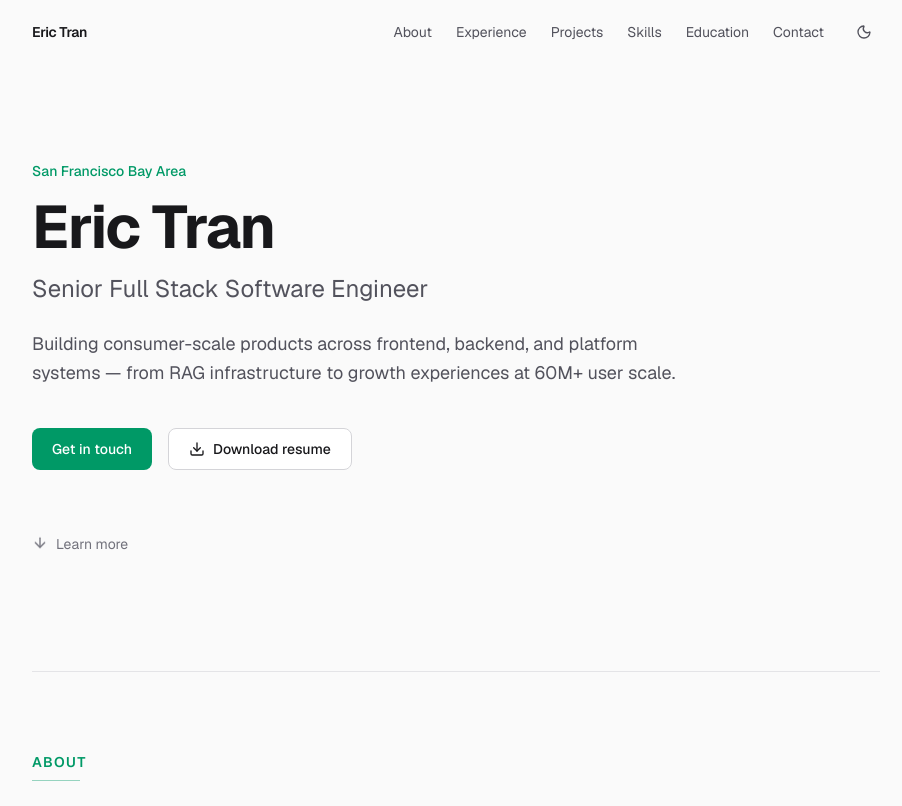
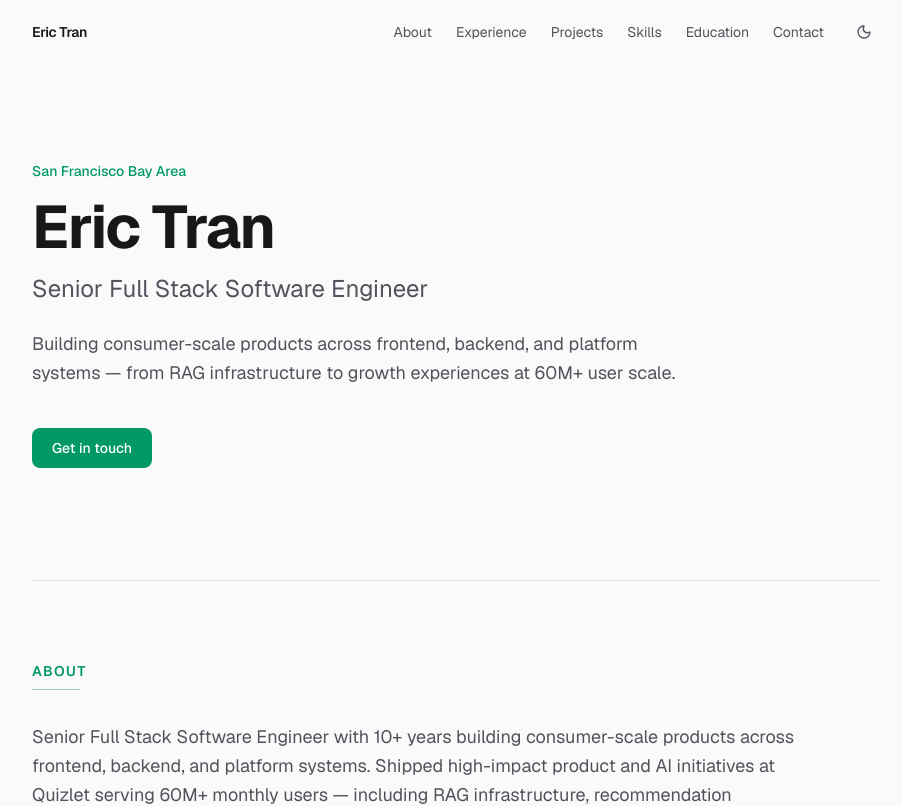
Before and after one commit to etran04/etran04.github.io, a Next.js app: page / in a window 1280 px wide. Shown: the top 806 px of the page, without its empty margins (184-1086 px from the left). Built offline with nearby package versions, Linux system fonts and the light colour scheme.

Commit message:
remove download resume button and redundant learn more

```diff
--- a/components/sections/hero.tsx
+++ b/components/sections/hero.tsx
@@ -1,6 +1,5 @@
 import { resume } from "@/data/resume";
 import { Button } from "@/components/ui/button";
-import { ArrowDown, Download } from "lucide-react";
 
 export function Hero() {
   return (
@@ -21,19 +20,7 @@ export function Hero() {
       </p>
       <div className="mt-10 flex flex-wrap gap-4">
         <Button href="#contact">Get in touch</Button>
-        <Button href="/resume.pdf" download variant="secondary">
-          <Download className="h-4 w-4" />
-          Download resume
-        </Button>
       </div>
-      <a
-        href="#about"
-        className="mt-16 inline-flex items-center gap-2 text-sm text-zinc-500 transition-colors hover:text-zinc-900 dark:text-zinc-400 dark:hover:text-zinc-100"
-        aria-label="Scroll to about section"
-      >
-        <ArrowDown className="h-4 w-4 animate-bounce" />
-        Learn more
-      </a>
     </section>
   );
 }
```
